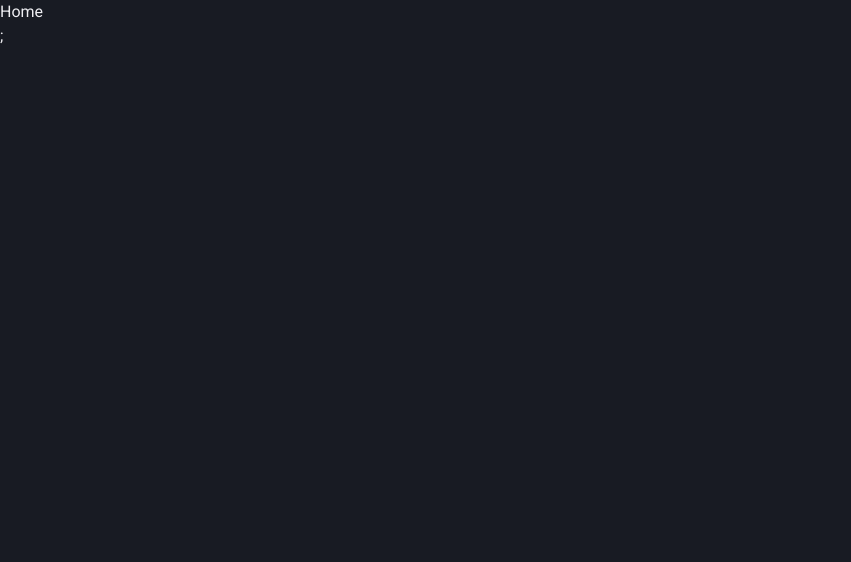
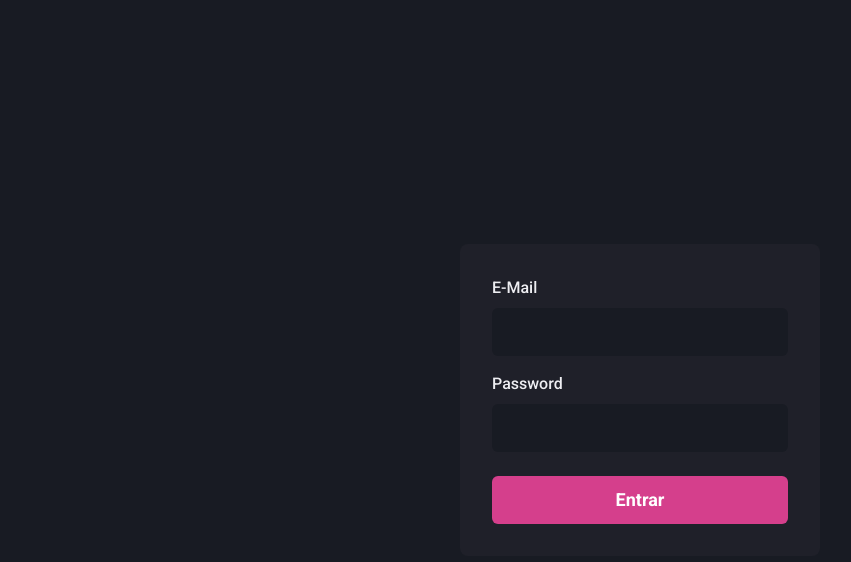
Before and after one commit to giovanigirardi/dashgo, a Next.js app: page / in a window 1280 px wide. Shown: the top 562 px of the page, without its empty margins (0-851 px from the left). Built offline with nearby package versions, Linux system fonts and the light colour scheme.

Commit message:
feat: Criada página de login

```diff
--- a/src/pages/_app.tsx
+++ b/src/pages/_app.tsx
@@ -7,7 +7,7 @@ import { theme } from "../styles/theme";
 function MyApp({ Component, pageProps }: AppProps) {
   return (
     <ChakraProvider theme={theme}>
-      <Component {...pageProps} />;
+      <Component {...pageProps} />
     </ChakraProvider>
   );
 }
--- a/src/pages/index.tsx
+++ b/src/pages/index.tsx
@@ -1,7 +1,61 @@
+import {
+  Flex,
+  Input,
+  Button,
+  Stack,
+  FormLabel,
+  FormControl,
+} from "@chakra-ui/react";
+
 export default function Home() {
   return (
-    <div>
-      <p>Home</p>
-    </div>
+    <Flex w="100vw" h="100vh" align="center" justify="center">
+      <Flex
+        as="form"
+        w="100%"
+        maxW={360}
+        bg="gray.800"
+        p="8"
+        borderRadius={8}
+        flexDir="column"
+      >
+        <Stack spacing="4">
+          <FormControl>
+            <FormLabel htmlFor="email">E-Mail</FormLabel>
+            <Input
+              id="email"
+              name="email"
+              type="email"
+              focusBorderColor="pink.500"
+              bgColor="gray.900"
+              variant="filled"
+              size="lg"
+              _hover={{
+                bgColor: "gray.900",
+              }}
+            />
+          </FormControl>
+          <FormControl>
+            <FormLabel htmlFor="password">Password</FormLabel>
+            <Input
+              id="password"
+              name="password"
+              type="password"
+              focusBorderColor="pink.500"
+              bgColor="gray.900"
+              variant="filled"
+              size="lg"
+              _hover={{
+                bgColor: "gray.900",
+              }}
+            />
+          </FormControl>
+        </Stack>
+
+        <Button type="submit" mt="6" colorScheme="pink" size="lg">
+          Entrar
+        </Button>
+      </Flex>
+    </Flex>
   );
 }
```
